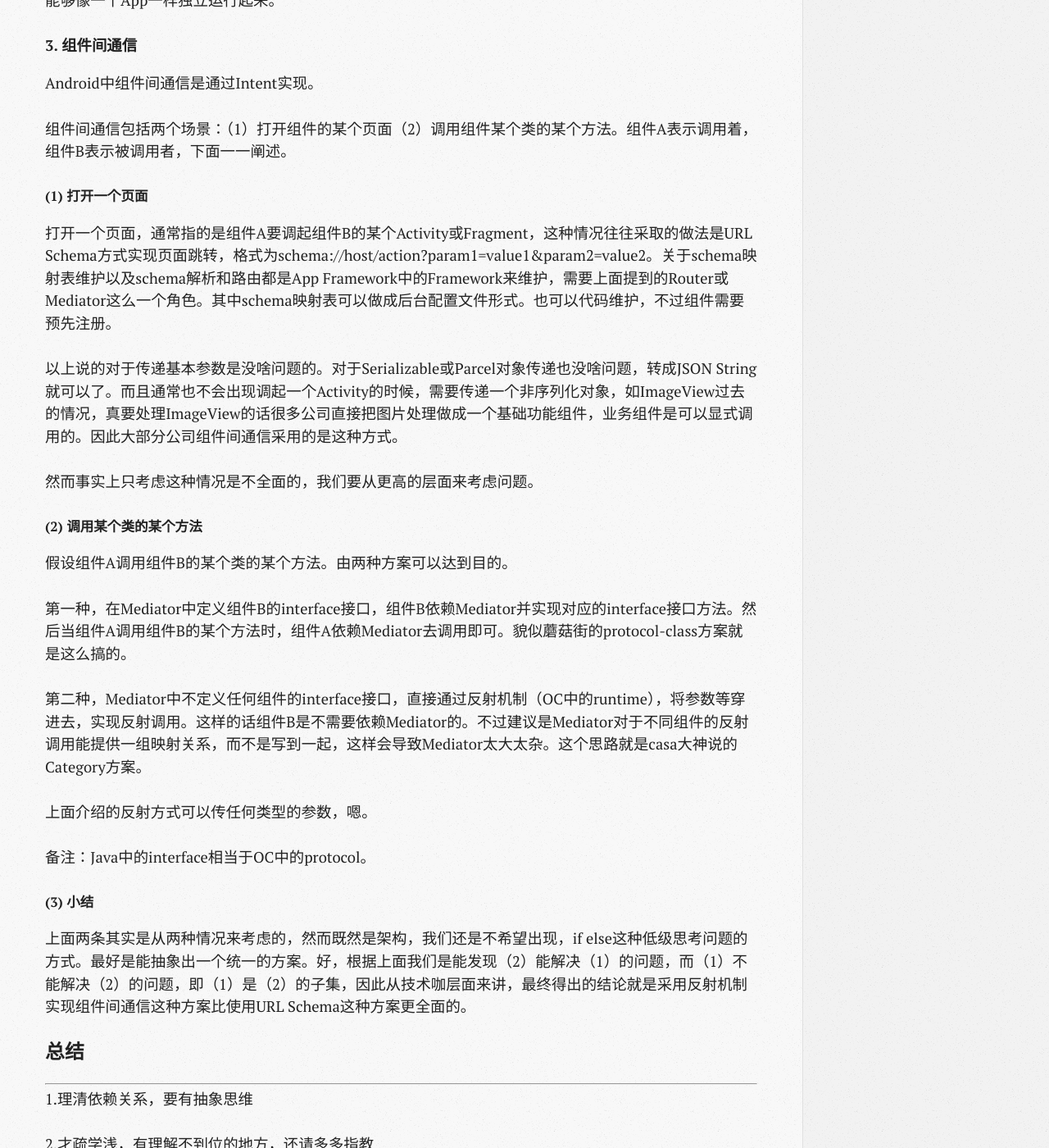
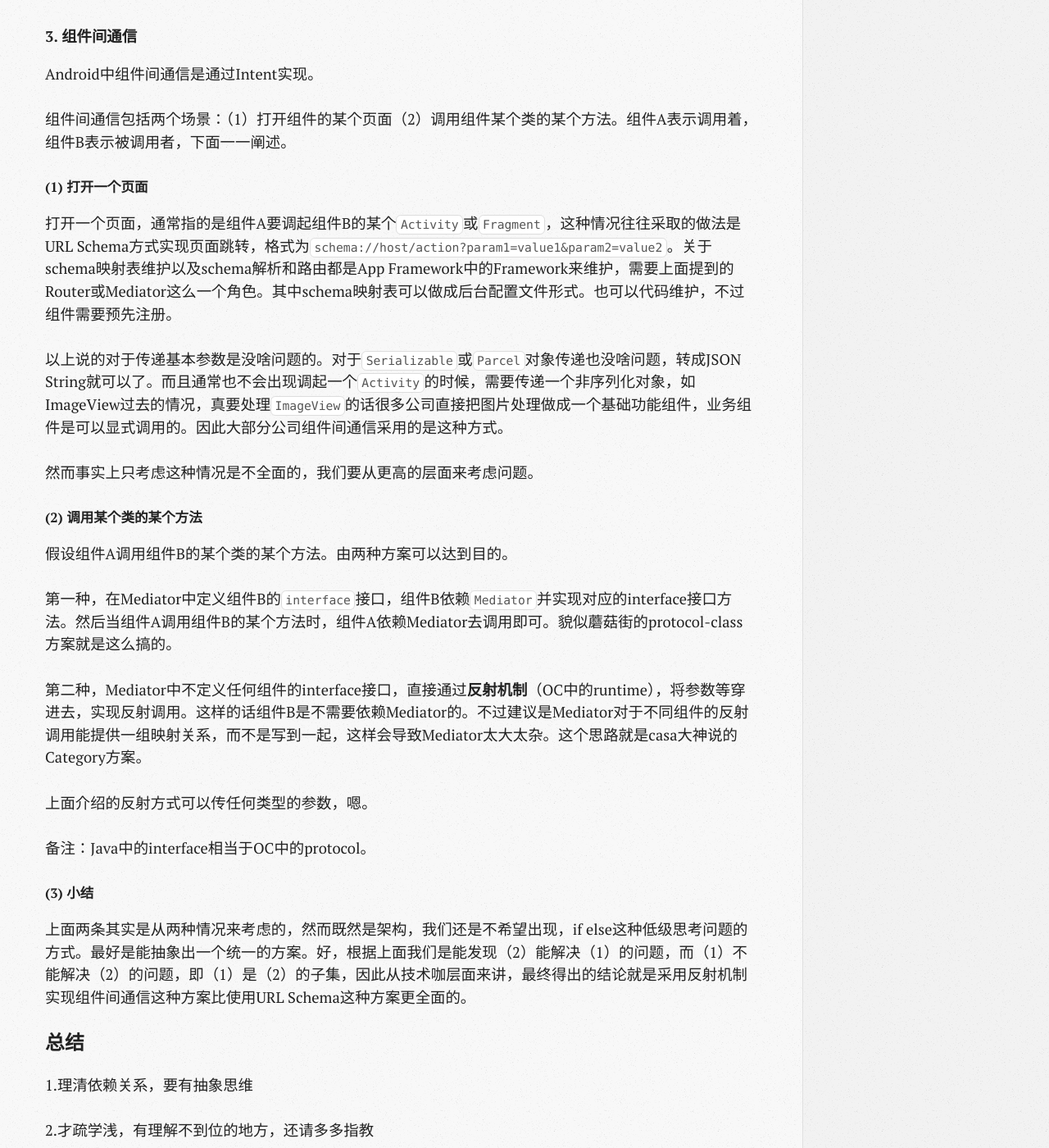
Before and after one commit to wangxinghe/wangxinghe.github.io, a Jekyll site: the page built from _posts/2016-03-20-architecture-componentization.md, in a window 1280 px wide and 1400 px high, scrolled down 2179 px. Shown: the whole window at 82% size. Built offline with Jekyll 4.4.1, drawn with Linux system fonts in a browser that asks for light colours; comment, search, counter and statistics services are not loaded; some of the changed text lies outside the part shown.

```diff
--- a/_posts/2016-03-20-architecture-componentization.md
+++ b/_posts/2016-03-20-architecture-componentization.md
@@ -8,12 +8,10 @@ tags: [Android]
 ---
 
 ### 概述
------------------------------------
 
 项目发展到一定阶段，随着需求的增加以及需求的频繁变更，项目会越来越大，耦合会越来越多，开发效率也会降低，这个时候需要做的就是进行模块拆分，官方的说法就是组件化。
 
 ### App基本框架模型
------------------------------------
 
 ![App_Framework](/image/2016-03-20-architecture-componentization/app_framework.jpg)
 
@@ -21,13 +19,13 @@ tags: [Android]
 
 #### 1. 模型介绍
 
-（1）一个完整的App由基础框架（App Framework）和业务组件（Business）组成。
+（1）一个完整的App由**基础框架**（App Framework）和**业务组件**（Business）组成。
 
-（2）Business指的是具体业务线的业务。App Framework是基础框架，不存在业务逻辑，业务线必须基于这个框架开发，可以理解为所谓的壳工程。这个App Framework由3部分组成：基础功能组件、基础业务组件和Framework。基础功能组件指的是网络层、数据库、日志等基础服务；基础业务组件指的是上层业务需要用到的比较独立的基础业务服务，如登录组件、支付组件、评论组件等；Framework负责基础功能组件和基础业务组件的调度和生命周期管理，因为前面说的组件都是独立无连接的，因此运行不起来，要想形成一个有机整体正常运行起来，需要依托于Framework，实现组件生命周期管理和调度。
+（2）Business指的是具体业务线的业务。App Framework是基础框架，不存在业务逻辑，业务线必须基于这个框架开发，可以理解为所谓的壳工程。这个App Framework由3部分组成：**基础功能组件**、**基础业务组件**和**Framework**。基础功能组件指的是网络层、数据库、日志等基础服务；基础业务组件指的是上层业务需要用到的比较独立的基础业务服务，如登录组件、支付组件、评论组件等；Framework负责基础功能组件和基础业务组件的调度和生命周期管理，因为前面说的组件都是独立无连接的，因此运行不起来，要想形成一个有机整体正常运行起来，需要依托于Framework，实现组件生命周期管理和调度。
 
 （3）遵循向下依赖关系。即Business整体依赖于App Framework。而App Framework中Framework类似于一个调度器，它是基于基础功能组件和基础业务组件的。基础业务组件依赖于基础功能组件。我认为这种向下依赖关系可以显式依赖，即可以直接调用。
 
-（4）关于平级依赖。通常情况下App Framework应该尽量避免平级依赖。而对于上层业务组件平级之间的依赖是很常见的。这涉及到组件间通信，属于基础框架中的Framework的职责，通常做法是提供一个Router或者Mediator进行中转。
+（4）关于平级依赖。通常情况下App Framework应该尽量避免平级依赖。而对于上层业务组件平级之间的依赖是很常见的。这涉及到组件间通信，属于基础框架中的Framework的职责，通常做法是提供一个**Router**或者**Mediator**进行中转。
 
 #### 2. 生命周期
 
@@ -45,9 +43,9 @@ Android中组件间通信是通过Intent实现。
 
 ##### (1) 打开一个页面
 
-打开一个页面，通常指的是组件A要调起组件B的某个Activity或Fragment，这种情况往往采取的做法是URL Schema方式实现页面跳转，格式为schema://host/action?param1=value1&param2=value2。关于schema映射表维护以及schema解析和路由都是App Framework中的Framework来维护，需要上面提到的Router或Mediator这么一个角色。其中schema映射表可以做成后台配置文件形式。也可以代码维护，不过组件需要预先注册。
+打开一个页面，通常指的是组件A要调起组件B的某个`Activity`或`Fragment`，这种情况往往采取的做法是URL Schema方式实现页面跳转，格式为`schema://host/action?param1=value1&param2=value2`。关于schema映射表维护以及schema解析和路由都是App Framework中的Framework来维护，需要上面提到的Router或Mediator这么一个角色。其中schema映射表可以做成后台配置文件形式。也可以代码维护，不过组件需要预先注册。
 
-以上说的对于传递基本参数是没啥问题的。对于Serializable或Parcel对象传递也没啥问题，转成JSON String就可以了。而且通常也不会出现调起一个Activity的时候，需要传递一个非序列化对象，如ImageView过去的情况，真要处理ImageView的话很多公司直接把图片处理做成一个基础功能组件，业务组件是可以显式调用的。因此大部分公司组件间通信采用的是这种方式。
+以上说的对于传递基本参数是没啥问题的。对于`Serializable`或`Parcel`对象传递也没啥问题，转成JSON String就可以了。而且通常也不会出现调起一个`Activity`的时候，需要传递一个非序列化对象，如ImageView过去的情况，真要处理`ImageView`的话很多公司直接把图片处理做成一个基础功能组件，业务组件是可以显式调用的。因此大部分公司组件间通信采用的是这种方式。
 
 然而事实上只考虑这种情况是不全面的，我们要从更高的层面来考虑问题。
 
@@ -55,9 +53,9 @@ Android中组件间通信是通过Intent实现。
 
 假设组件A调用组件B的某个类的某个方法。由两种方案可以达到目的。
 
-第一种，在Mediator中定义组件B的interface接口，组件B依赖Mediator并实现对应的interface接口方法。然后当组件A调用组件B的某个方法时，组件A依赖Mediator去调用即可。貌似蘑菇街的protocol-class方案就是这么搞的。
+第一种，在Mediator中定义组件B的`interface`接口，组件B依赖`Mediator`并实现对应的interface接口方法。然后当组件A调用组件B的某个方法时，组件A依赖Mediator去调用即可。貌似蘑菇街的protocol-class方案就是这么搞的。
 
-第二种，Mediator中不定义任何组件的interface接口，直接通过反射机制（OC中的runtime），将参数等穿进去，实现反射调用。这样的话组件B是不需要依赖Mediator的。不过建议是Mediator对于不同组件的反射调用能提供一组映射关系，而不是写到一起，这样会导致Mediator太大太杂。这个思路就是casa大神说的Category方案。
+第二种，Mediator中不定义任何组件的interface接口，直接通过**反射机制**（OC中的runtime），将参数等穿进去，实现反射调用。这样的话组件B是不需要依赖Mediator的。不过建议是Mediator对于不同组件的反射调用能提供一组映射关系，而不是写到一起，这样会导致Mediator太大太杂。这个思路就是casa大神说的Category方案。
 
 上面介绍的反射方式可以传任何类型的参数，嗯。
 
@@ -68,7 +66,6 @@ Android中组件间通信是通过Intent实现。
 上面两条其实是从两种情况来考虑的，然而既然是架构，我们还是不希望出现，if else这种低级思考问题的方式。最好是能抽象出一个统一的方案。好，根据上面我们是能发现（2）能解决（1）的问题，而（1）不能解决（2）的问题，即（1）是（2）的子集，因此从技术咖层面来讲，最终得出的结论就是采用反射机制实现组件间通信这种方案比使用URL Schema这种方案更全面的。
 
 ### 总结
------------------------------------
 
 1.理清依赖关系，要有抽象思维
 
@@ -77,7 +74,6 @@ Android中组件间通信是通过Intent实现。
 3.疑问：casa大神的去core化以及去model化还是不太能够理解，需要继续学习
 
 ### 参考文献
-------------------------------------
 
 1. [http://casatwy.com/iOS-Modulization.html](http://casatwy.com/iOS-Modulization.html)
 
```
